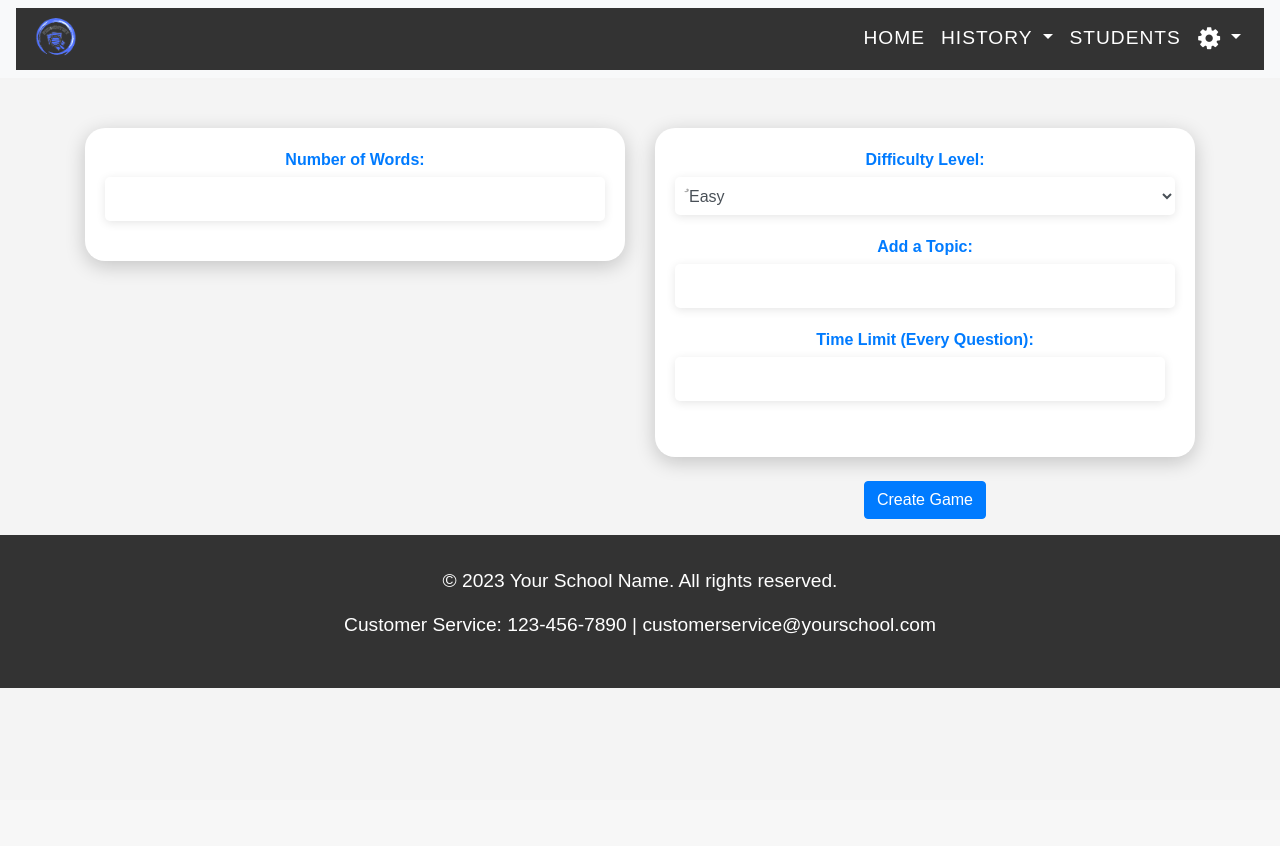
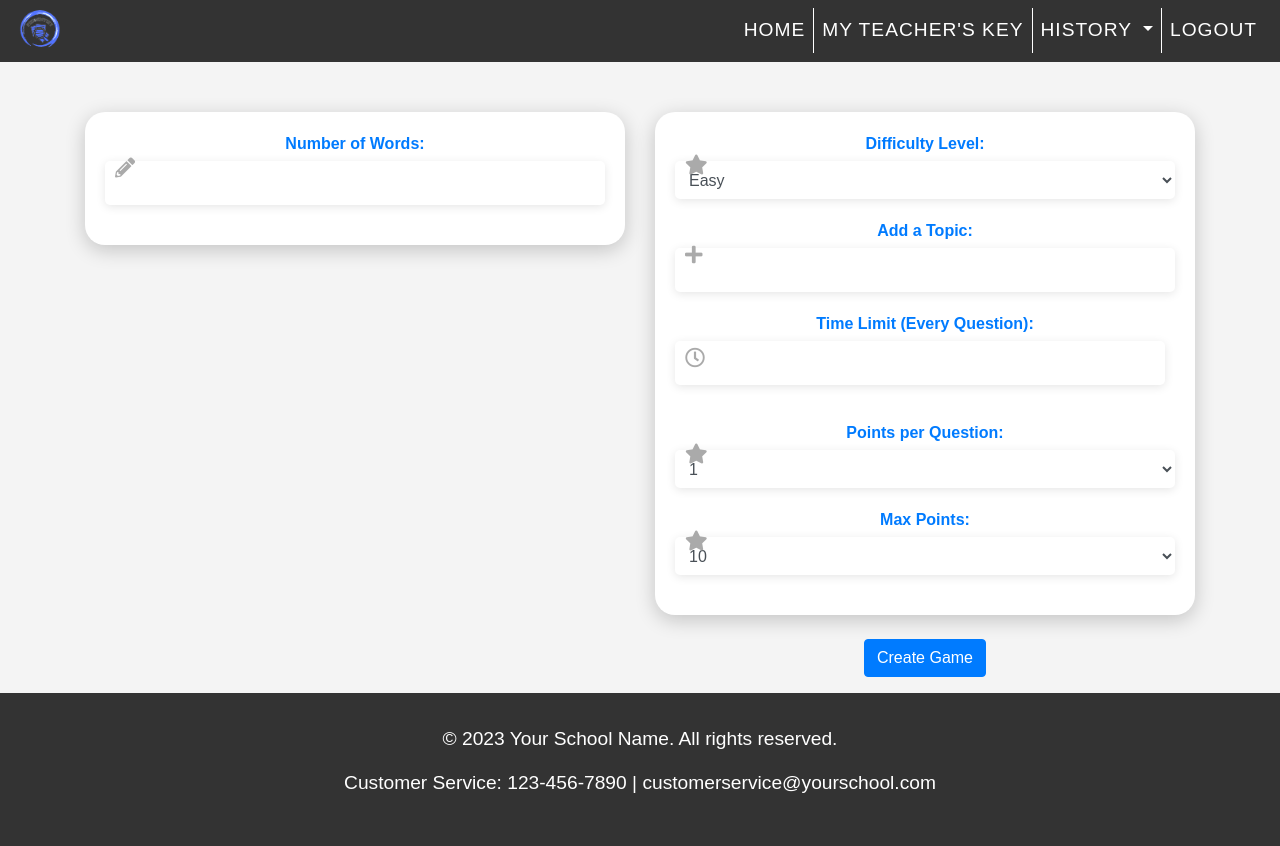
Before and after one commit to Accerly13/PicDentify, a Django app: template templates/teacherDashboard.html in a window 1280 px wide. Before the commit the page ends 688 px from the top, so only its background shows below. Run offline with Django 4.2, Linux system fonts and the light colour scheme; the template is opened without the code that fills it, so the values that code supplies are empty; some libraries are stand-ins or nearby versions.

Commit message:
modify the navbar and add points per question and max points

```diff
--- a/templates/teacherDashboard.html
+++ b/templates/teacherDashboard.html
@@ -4,8 +4,8 @@
     {% load static %}
     <meta charset="UTF-8">
     <meta name="viewport" content="width=device-width, initial-scale=1.0">
-    <title>Dashboard Program</title>
-    <link rel="stylesheet" href="https://cdnjs.cloudflare.com/ajax/libs/font-awesome/4.7.0/css/font-awesome.min.css">
+    <title>Teacher Dashboard</title>
+    <link rel="stylesheet" href="https://cdnjs.cloudflare.com/ajax/libs/font-awesome/5.15.3/css/all.min.css" integrity="sha512-gmw1zgc0v/WSR/8RkOcLy0tdgN02v0qQ2t8/A9kY1DnAe+XYHkR8tPfMh+iZJw1s+3Q2E8YXlJk2yhiaPmeoew==" crossorigin="anonymous" referrerpolicy="no-referrer" />
 	  <link rel="stylesheet" href="https://maxcdn.bootstrapcdn.com/bootstrap/4.0.0/css/bootstrap.min.css">
     <style>
         /* Add your custom styles here */
@@ -169,6 +169,19 @@
           background-color: #f8f9fa;
         }
 
+        .navbar-nav .nav-link {
+          transition: background-color 0.3s ease, color 0.3s ease;
+        }
+
+          .navbar-nav .nav-link:hover {
+          background-color: #5442a1;
+          color: #fff;
+        }
+
+        .navbar {
+          padding: 0;
+      }
+
 /* Footer styles */
 
 footer {
@@ -285,7 +298,7 @@ footer {
 </head>
 <body>
     <!-- Navbar -->
-<nav  class="navbar navbar-expand-lg navbar-light bg-light">
+    <nav class="navbar navbar-expand-lg navbar-light bg-light">
       <div style="background-color: #333;" class="container-fluid">
         <a style="color: #fff;" class="navbar-brand" href="#">
           <img src="{% static 'img/logo.png' %}" alt="" class="logo-img">
@@ -295,10 +308,13 @@ footer {
         </button>
         <div class="collapse navbar-collapse" id="navbarNav">
           <ul class="navbar-nav ml-auto">
-        <li class="nav-item active">
+            <li class="nav-item active" style="border-right: 1px solid white;">
               <a style="color: #fff;" class="nav-link" href="#">Home</a>
             </li>
-        <li class="nav-item dropdown">
+            <li class="nav-item" style="border-right: 1px solid white;">
+              <a style="color: #fff;" class="nav-link" onclick="showPopUp()">My Teacher's Key</a>
+            </li>
+            <li class="nav-item dropdown" style="border-right: 1px solid white;">
               <a style="color: #fff;" class="nav-link dropdown-toggle" href="#" id="navbarDropdown" role="button" data-toggle="dropdown" aria-haspopup="true" aria-expanded="false">
                 History
               </a>
@@ -310,22 +326,13 @@ footer {
               </div>
             </li>
             <li class="nav-item">
-          <a style="color: #fff;" class="nav-link" href="#">Students</a>
-        </li>
-        <li class="nav-item dropdown">
-          <a style="color: #fff;" class="nav-link dropdown-toggle" href="#" id="settingsDropdown" role="button" data-toggle="dropdown" aria-haspopup="true" aria-expanded="false">
-            <i class="fa fa-cog fa-lg" style="transform: rotate(90deg);"></i>
-          </a>
-          <div class="dropdown-menu dropdown-menu-right" aria-labelledby="settingsDropdown">
-            <a class="dropdown-item" onclick="showPopUp()">My Teacher's Key</a>
-            <hr>
-            <a class="dropdown-item" href="/logout_view">Logout</a>
-          </div>
+              <a style="color: #fff;" class="nav-link" href="/logout_view">Logout</a>
             </li>
           </ul>
         </div>
       </div>
     </nav>
+
 <!-- Main Content -->
     <div id="myTeacherKeyModal" class="modal">
       <!-- Modal content -->
@@ -378,7 +385,30 @@ footer {
                       <input type="number" class="form-control" id="time_limit" name="time_limit" min="1" max="20">
                   </div>
               </div>
+
+              <div class="form-group form-group-icon">
+                  <label for="points_per_question"><i class="fas fa-star icon"></i>Points per Question:</label>
+                  <select class="form-control" id="points_per_question" name="points_per_question">
+                      <option value="1">1</option>
+                      <option value="2">2</option>
+                      <option value="3">3</option>
+                      <option value="4">4</option>
+                      <option value="5">5</option>
+                  </select>
               </div>
+
+              <div class="form-group form-group-icon">
+                  <label for="max_points"><i class="fas fa-star icon"></i>Max Points:</label>
+                  <select class="form-control" id="max_points" name="max_points">
+                      <option value="10">10</option>
+                      <option value="20">20</option>
+                      <option value="30">30</option>
+                      <option value="40">40</option>
+                      <option value="50">50</option>
+                  </select>
+              </div>
+          </div>
+
 
             <div style="text-align:center; margin: 1rem;">
               <button type="button" class="btn btn-primary mt-2" data-toggle="modal" data-target="#confirmModal">Create Game</button>
```
Lines whose indentation alone changed are shown as unchanged.
